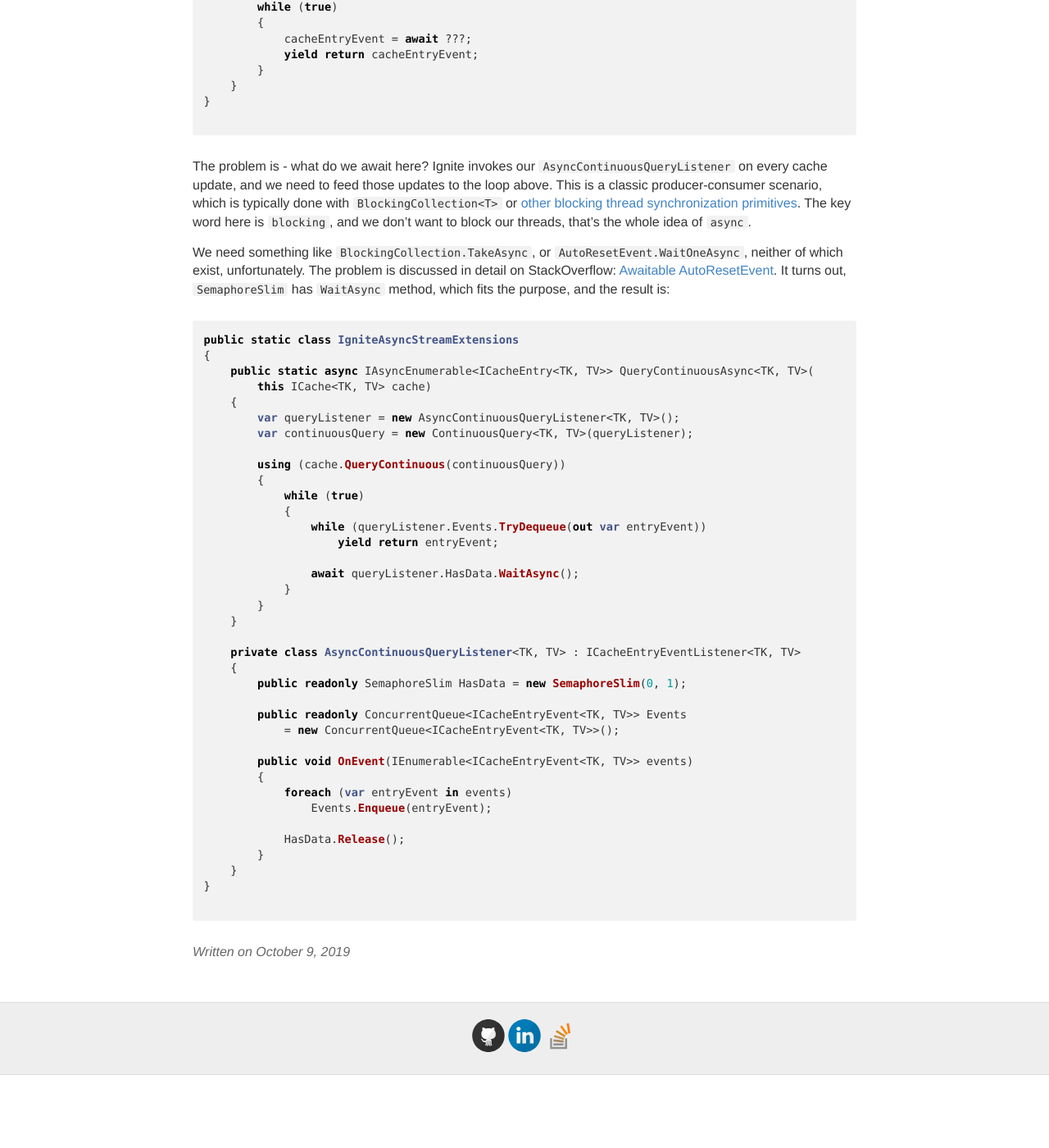
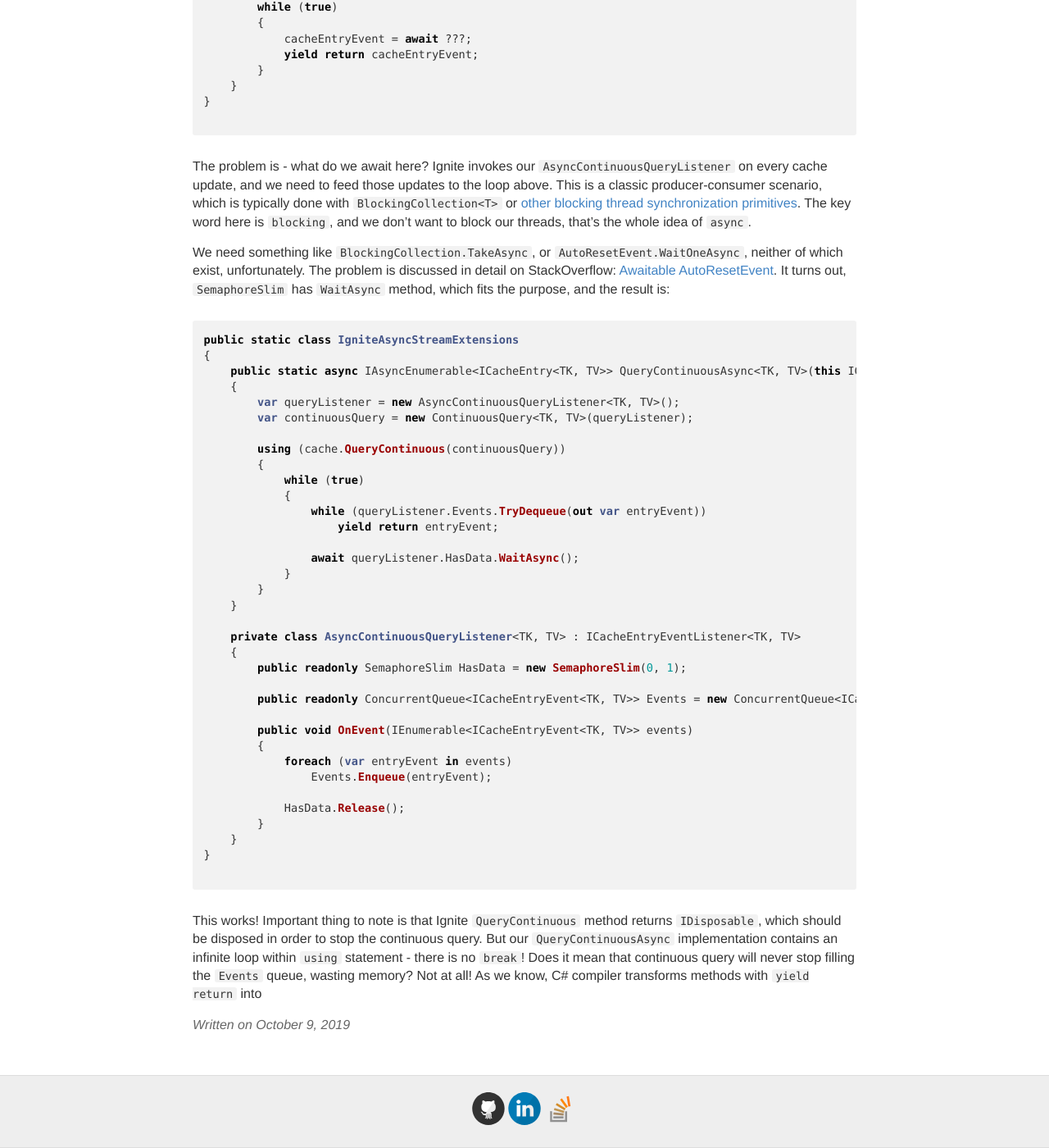
Before and after one commit to ptupitsyn/ptupitsyn.github.io, a Jekyll site: the page built from _posts/2019-10-09-Ignite-Async-Streams.md, in a window 1280 px wide and 1400 px high, scrolled down 1457 px. Shown: the whole window at 82% size. Built offline with Jekyll 4.4.1, drawn with Linux system fonts in a browser that asks for light colours; comment, search, counter and statistics services are not loaded; before the commit the page ends 2768 px from its top, so only the background shows below that.

Commit message:
Notes on disposal

````diff
--- a/_posts/2019-10-09-Ignite-Async-Streams.md
+++ b/_posts/2019-10-09-Ignite-Async-Streams.md
@@ -68,8 +68,7 @@ We need something like `BlockingCollection.TakeAsync`, or `AutoResetEvent.WaitOn
 ```cs
 public static class IgniteAsyncStreamExtensions
 {
-    public static async IAsyncEnumerable<ICacheEntry<TK, TV>> QueryContinuousAsync<TK, TV>(
-        this ICache<TK, TV> cache)
+    public static async IAsyncEnumerable<ICacheEntry<TK, TV>> QueryContinuousAsync<TK, TV>(this ICache<TK, TV> cache)
     {
         var queryListener = new AsyncContinuousQueryListener<TK, TV>();
         var continuousQuery = new ContinuousQuery<TK, TV>(queryListener);
@@ -90,8 +89,7 @@ public static class IgniteAsyncStreamExtensions
     {
         public readonly SemaphoreSlim HasData = new SemaphoreSlim(0, 1);
 
-        public readonly ConcurrentQueue<ICacheEntryEvent<TK, TV>> Events
-            = new ConcurrentQueue<ICacheEntryEvent<TK, TV>>();
+        public readonly ConcurrentQueue<ICacheEntryEvent<TK, TV>> Events = new ConcurrentQueue<ICacheEntryEvent<TK, TV>>();
 
         public void OnEvent(IEnumerable<ICacheEntryEvent<TK, TV>> events)
         {
@@ -104,3 +102,5 @@ public static class IgniteAsyncStreamExtensions
 }
 
 ```
+
+This works! Important thing to note is that Ignite `QueryContinuous` method returns `IDisposable`, which should be disposed in order to stop the continuous query. But our `QueryContinuousAsync` implementation contains an infinite loop within `using` statement - there is no `break`! Does it mean that continuous query will never stop filling the `Events` queue, wasting memory? Not at all! As we know, C# compiler transforms methods with `yield return` into
````
